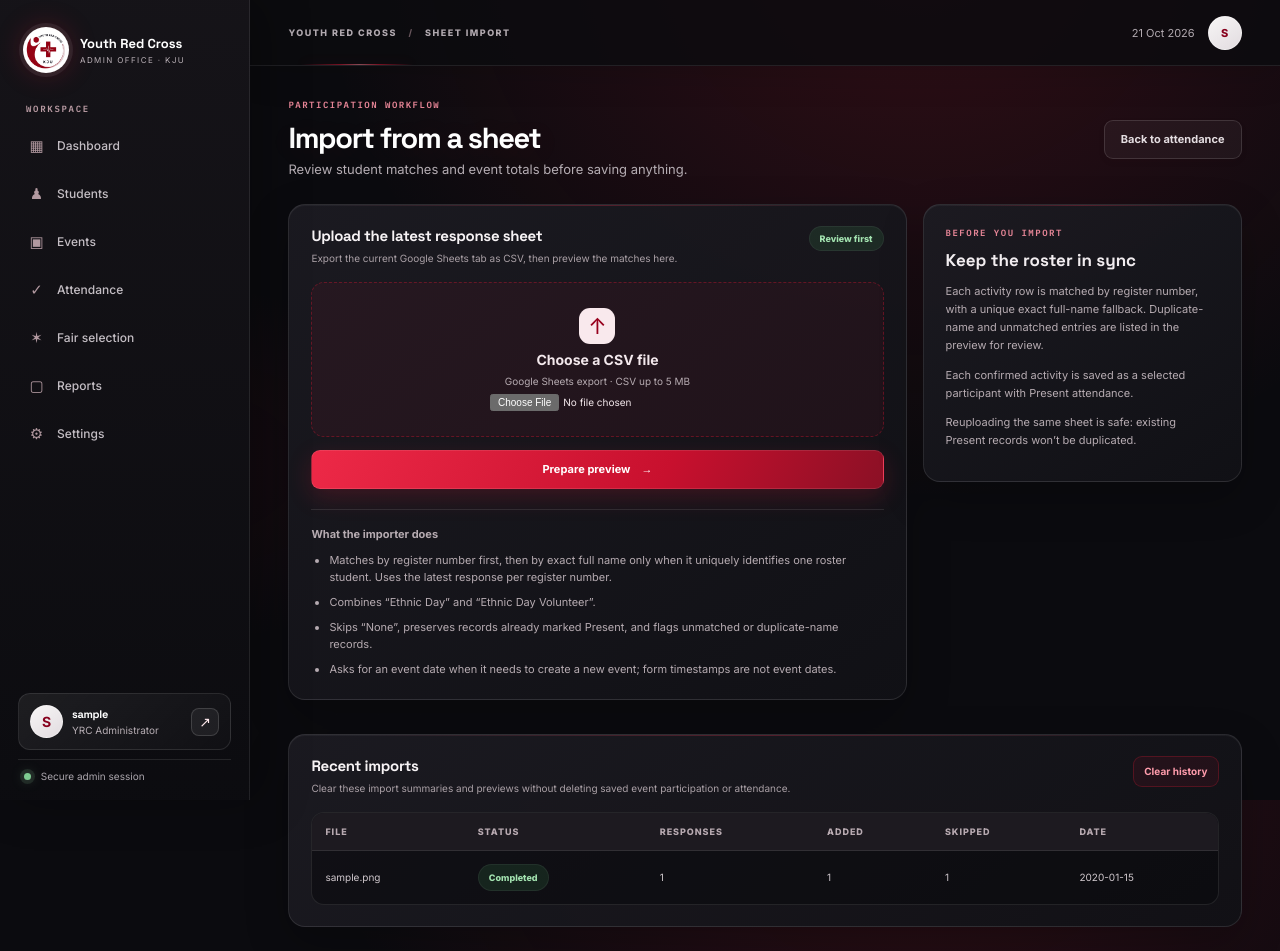
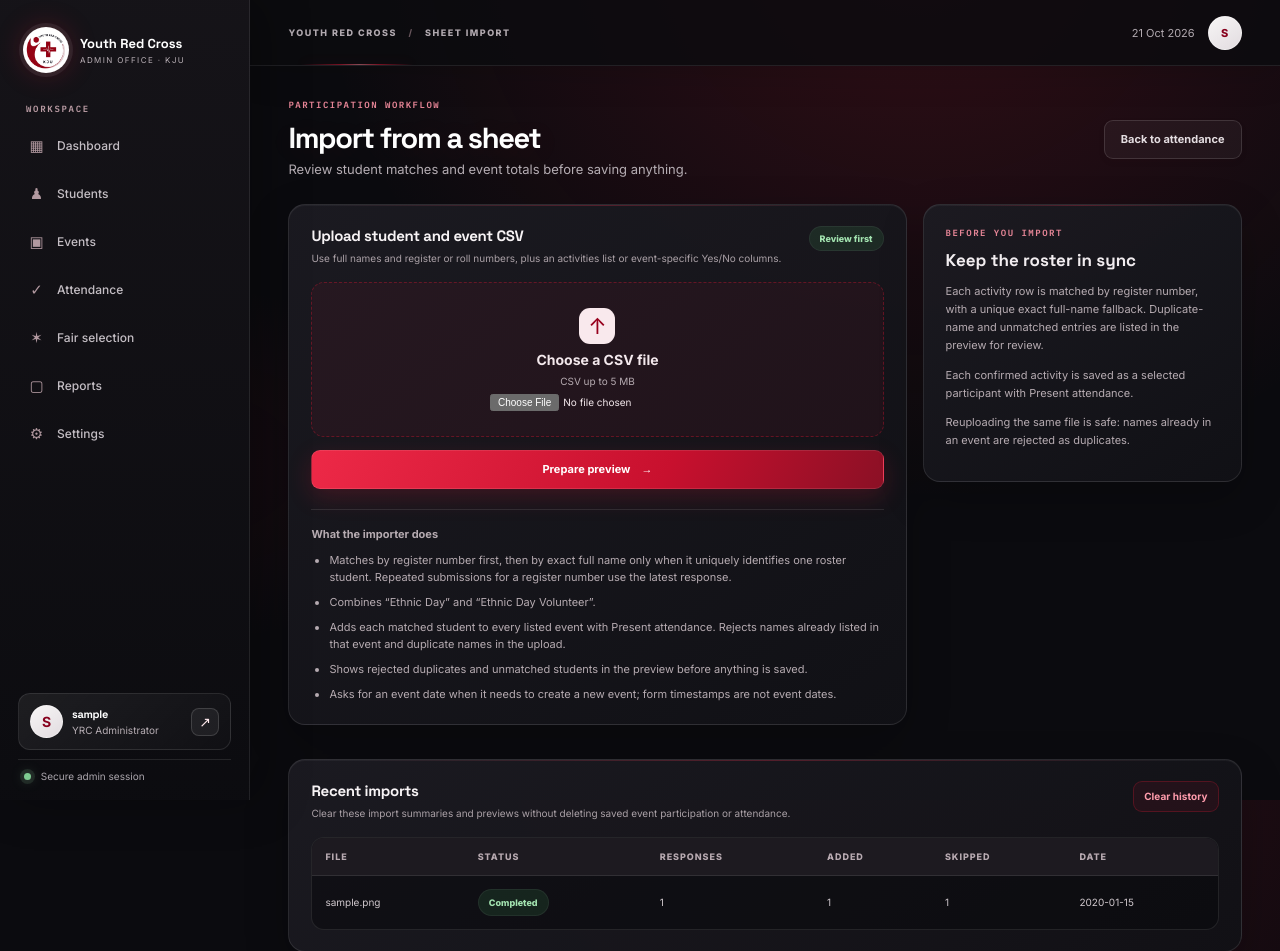
Before and after one commit to anujdm12/YRC, a Flask app: page /attendance/import in a window 1280 px wide. Shown: the top 951 px of the page. Run offline with Flask 3, Linux system fonts and the light colour scheme; the visitor is signed in with stand-in values (Sample User, id 1); tables that the repository leaves empty hold one stand-in row (values such as "Sample post"); some libraries are stand-ins or nearby versions.

Commit message:
Support CSV participation imports with duplicate rejection

```diff
--- a/app.py
+++ b/app.py
@@ -414,13 +414,16 @@ def participation_import_preview(batch_id):
     if not batch or batch['status']!='Preview': return None
     source_rows=conn.execute('SELECT * FROM participation_import_rows WHERE batch_id=? ORDER BY event_name,student_name',(batch_id,)).fetchall()
     active_events=conn.execute("SELECT * FROM events WHERE status<>'Cancelled' ORDER BY event_date,name").fetchall()
+    roster_names={row['id']:row['name'] for row in conn.execute('SELECT id,name FROM students').fetchall()}
     grouped={}
     for row in source_rows: grouped.setdefault(row['event_name'],[]).append(row)
     summaries=[]
     unmatched=[]
+    duplicates=[]
     importable_count=0
-    already_count=0
+    duplicate_count=0
     ambiguous_count=0
+    upload_names_by_event={}
     name_match_count=sum(1 for row in source_rows if row['student_id'] and row['match_method']=='name')
     for event_name,rows in sorted(grouped.items()):
         key=normalize_import_key(canonical_event_name(event_name))
@@ -428,26 +431,50 @@ def participation_import_preview(batch_id):
         matched_event=matches[0] if len(matches)==1 else None
         ambiguous=len(matches)>1
         if ambiguous: ambiguous_count+=1
-        present_students=set()
+        upload_event_key=matched_event['id'] if matched_event else key
+        upload_names=upload_names_by_event.setdefault(upload_event_key,{})
+        existing_students={}
+        existing_names={}
         if matched_event:
-            present_students={row[0] for row in conn.execute(
-                "SELECT student_id FROM attendance WHERE event_id=? AND status='Present'",
-                (matched_event['id'],)).fetchall()}
+            existing_rows=conn.execute('''SELECT DISTINCT s.id,s.name
+                FROM event_participants p JOIN students s ON s.id=p.student_id
+                WHERE p.event_id=?
+                UNION
+                SELECT DISTINCT s.id,s.name
+                FROM attendance a JOIN students s ON s.id=a.student_id
+                WHERE a.event_id=?''',(matched_event['id'],matched_event['id'])).fetchall()
+            existing_students={row['id']:row['name'] for row in existing_rows}
+            existing_names={normalize_student_name(row['name']):row['name'] for row in existing_rows
+                            if normalize_student_name(row['name'])}
         ready=[]
-        event_already=0
+        event_duplicates=0
         event_unmatched=0
         for row in rows:
             if not row['student_id']:
                 event_unmatched+=1; unmatched.append(row); continue
-            if matched_event and row['student_id'] in present_students:
-                event_already+=1; already_count+=1; continue
+            name_key=normalize_student_name(roster_names.get(row['student_id'],row['student_name']))
+            reason=''
+            if matched_event and row['student_id'] in existing_students:
+                reason=f"{existing_students[row['student_id']]} is already in this event."
+            elif matched_event and name_key in existing_names:
+                reason=f"The name already appears in this event as {existing_names[name_key]}."
+            elif name_key and name_key in upload_names:
+                reason=f"The same name appears more than once for this event in the CSV (first roll number: {upload_names[name_key]})."
+            if reason:
+                event_duplicates+=1
+                duplicates.append({**dict(row),'duplicate_reason':reason})
+                continue
+            if name_key:
+                upload_names[name_key]=row['register_no'] or row['student_id']
             ready.append(row)
         importable_count+=len(ready)
         summaries.append({'name':event_name,'rows':len(rows),'matched':len(rows)-event_unmatched,'unmatched':event_unmatched,
-                          'already':event_already,'to_import':len(ready),'event':matched_event,
+                          'already':event_duplicates,'to_import':len(ready),'event':matched_event,
                           'ambiguous':ambiguous,'date_field':'event_date_'+str(len(summaries))})
+        duplicate_count+=event_duplicates
     return {'batch':batch,'events':summaries,'unmatched':unmatched,'unmatched_count':len(unmatched),
-            'importable_count':importable_count,'already_count':already_count,'ambiguous_count':ambiguous_count,
+            'duplicates':duplicates,'duplicate_count':duplicate_count,
+            'importable_count':importable_count,'already_count':duplicate_count,'ambiguous_count':ambiguous_count,
             'name_match_count':name_match_count}
 
 @app.route('/attendance/import',methods=['GET','POST'])
@@ -475,19 +502,35 @@ def participation_import():
     headers=reader.fieldnames or []
     normalized={re.sub(r'[^a-z0-9]+',' ',h.casefold()).strip():h for h in headers}
     name_col=next((h for key,h in normalized.items() if 'full name' in key or 'student name' in key or key in ('name','your name')),None)
-    register_col=next((h for key,h in normalized.items() if (('register' in key or 'registration' in key) and ('number' in key or 'no' in key)) or key in ('usn','usn no')),None)
+    register_col=next((h for key,h in normalized.items() if ((('register' in key or 'registration' in key or 'roll' in key) and ('number' in key or 'no' in key)) or key in ('usn','usn no'))),None)
     activity_col=next((h for key,h in normalized.items() if 'participated in so far' in key or
                        ('yrc' in key and ('activity' in key or 'event' in key)) or
                        ('activities' in key and ('participat' in key or 'attend' in key))),None)
+    event_yes_cols=[]
+    for header in headers:
+        cleaned=re.sub(r'^\s*\d+\s*[.)-]?\s*','',header).strip()
+        match=re.match(r'(?:did you\s+)?participat(?:e|ed)\s+in\s+(.+?)[?!.]*\s*$',cleaned,re.I)
+        if match and header!=activity_col:
+            event_label=canonical_event_name(match.group(1).strip())
+            if event_label and normalize_import_key(event_label) not in ('so far','any events','any activities'):
+                event_yes_cols.append((header,event_label))
     timestamp_col=next((h for key,h in normalized.items() if key=='timestamp'),None)
     other_col=next((h for key,h in normalized.items() if key=='column 1'),None)
-    if not name_col or not register_col or not activity_col:
+    if not name_col or not register_col or (not activity_col and not event_yes_cols):
         if 'event name' in normalized and 'attendee count' in normalized:
             flash('This CSV contains event totals, not individual student responses. It has no student names or register numbers, so attendance cannot be assigned. Export the original Google Forms responses tab as CSV and upload that file. No data was imported.','error')
             return redirect(url_for('participation_import'))
         found=', '.join(headers[:8]) or 'no headers found'
-        flash(f'Could not identify Full Name, Register Number, and the YRC activities question columns. Headers found: {found}. Upload the Google Forms response CSV, not the student roster CSV. No data was imported.','error')
+        flash(f'Could not identify Full Name, Register Number, and an activity column or event participation column. Headers found: {found}. No data was imported.','error')
         return redirect(url_for('participation_import'))
+    def choices_from_row(row):
+        choices=parse_event_choices(row.get(activity_col,'')) if activity_col else []
+        if other_col:
+            choices.extend(choice for choice in parse_event_choices(row.get(other_col,'')) if choice not in choices)
+        for header,event_label in event_yes_cols:
+            if normalize_import_key(row.get(header,'')) in ('yes','y','true','1','participated','present') and event_label not in choices:
+                choices.append(event_label)
+        return choices
     responses=[]
     missing_register_rows=[]
     response_count=0
@@ -497,13 +540,11 @@ def participation_import():
         register_no=' '.join(str(row.get(register_col) or '').split())
         name=' '.join(str(row.get(name_col) or '').split())
         if not register_no:
-            choices=parse_event_choices(row.get(activity_col,''))
-            if other_col: choices.extend(choice for choice in parse_event_choices(row.get(other_col,'')) if choice not in choices)
+            choices=choices_from_row(row)
             missing_register_rows.append({'row_number':row_number,'name':name,'choices':choices})
             continue
         key=normalize_register_no(register_no)
-        choices=parse_event_choices(row.get(activity_col,''))
-        if other_col: choices.extend(choice for choice in parse_event_choices(row.get(other_col,'')) if choice not in choices)
+        choices=choices_from_row(row)
         responses.append({'row_number':row_number,'register_no':register_no,'register_key':key,'name':name,
                           'choices':choices,'timestamp':str(row.get(timestamp_col) or '') if timestamp_col else ''})
     if not responses and not any(item['choices'] for item in missing_register_rows):
@@ -618,17 +659,30 @@ def participation_import_confirm(batch_id):
                 event_ids[event['name']]=cur.lastrowid
         skipped=0
         current_roster_by_reg={}; current_roster_by_name={}
+        current_roster_name_by_id={}
         for student_row in conn.execute('SELECT id,register_no,name FROM students').fetchall():
             current_roster_by_reg.setdefault(normalize_register_no(student_row['register_no']),[]).append(student_row['id'])
             current_roster_by_name.setdefault(normalize_student_name(student_row['name']),[]).append(student_row['id'])
+            current_roster_name_by_id[student_row['id']]=student_row['name']
         event_id_values=list(set(event_ids.values()))
-        present_pairs=set()
+        existing_students_by_event={}
+        existing_names_by_event={}
         if event_id_values:
             placeholders=','.join('?' for _ in event_id_values)
-            present_pairs={(item['event_id'],item['student_id']) for item in conn.execute(
-                f"SELECT event_id,student_id FROM attendance WHERE status='Present' AND event_id IN ({placeholders})",
-                event_id_values).fetchall()}
-        participants_to_add=[]; attendance_to_add=[]; queued_pairs=set()
+            existing_rows=conn.execute(f'''SELECT DISTINCT p.event_id,s.id,s.name
+                FROM event_participants p JOIN students s ON s.id=p.student_id
+                WHERE p.event_id IN ({placeholders})
+                UNION
+                SELECT DISTINCT a.event_id,s.id,s.name
+                FROM attendance a JOIN students s ON s.id=a.student_id
+                WHERE a.event_id IN ({placeholders})''',event_id_values+event_id_values).fetchall()
+            for item in existing_rows:
+                existing_students_by_event.setdefault(item['event_id'],set()).add(item['id'])
+                name_key=normalize_student_name(item['name'])
+                if name_key:
+                    existing_names_by_event.setdefault(item['event_id'],set()).add(name_key)
+        participants_to_add=[]; attendance_to_add=[]; queued_pairs=set(); queued_names=set()
+        duplicate_skipped=0
         for row in rows:
             event_id=event_ids.get(row['event_name'])
             if not event_id:
@@ -637,9 +691,16 @@ def participation_import_confirm(batch_id):
             if not student_id:
                 skipped+=1; continue
             pair=(event_id,student_id)
-            if pair in present_pairs or pair in queued_pairs:
+            name_key=normalize_student_name(current_roster_name_by_id.get(student_id,row['student_name']))
+            event_name_key=(event_id,name_key)
+            if (student_id in existing_students_by_event.get(event_id,set()) or
+                    (name_key and name_key in existing_names_by_event.get(event_id,set())) or
+                    pair in queued_pairs or (name_key and event_name_key in queued_names)):
+                duplicate_skipped+=1
                 skipped+=1; continue
             queued_pairs.add(pair)
+            if name_key:
+                queued_names.add(event_name_key)
             participants_to_add.append((event_id,student_id,session['admin_id'],'Selected'))
             attendance_to_add.append((event_id,student_id,'Present',session['admin_id']))
         if participants_to_add:
@@ -650,12 +711,13 @@ def participation_import_confirm(batch_id):
         conn.execute('UPDATE participation_import_batches SET status="Completed",imported_count=?,skipped_count=?,completed_at=CURRENT_TIMESTAMP WHERE id=?',
                      (imported,skipped,batch_id))
         conn.execute('DELETE FROM participation_import_rows WHERE batch_id=?',(batch_id,))
-        audit('Participation sheet imported','participation_import',0,'',f'{imported} records; batch {batch_id}')
+        audit('Participation sheet imported','participation_import',0,'',
+              f'{imported} records; {duplicate_skipped} duplicate name(s) rejected; batch {batch_id}')
         conn.commit()
     except DB_IMPORT_ERROR:
         conn.rollback(); flash('The import could not be completed. No partial records were saved. Review the preview and try again.','error')
         return redirect(url_for('participation_import_review',batch_id=batch_id))
-    flash(f'Import complete: {imported} participation record(s) added or updated; {skipped} skipped. The next import will not duplicate these attended records.','success')
+    flash(f'Import complete: {imported} participation record(s) added; {duplicate_skipped} duplicate name(s) rejected; {skipped-duplicate_skipped} unmatched record(s) skipped.','success')
     return redirect(url_for('attendance_page'))
 
 @app.get('/selection')
--- a/templates/participation_import.html
+++ b/templates/participation_import.html
@@ -9,20 +9,21 @@
   <article class="stat-card"><div class="stat-top"><span>Responses</span><span class="stat-icon blue">01</span></div><strong>{{ preview.batch.response_count }}</strong><small>response rows in this file</small></article>
   <article class="stat-card"><div class="stat-top"><span>Unique respondents</span><span class="stat-icon red">02</span></div><strong>{{ preview.batch.unique_respondents }}</strong><small>{% if preview.batch.repeated_respondents %}{{ preview.batch.repeated_respondents }} repeat submission(s); latest response used{% else %}no repeated register numbers{% endif %}</small></article>
   <article class="stat-card"><div class="stat-top"><span>Records to add</span><span class="stat-icon green">03</span></div><strong>{{ preview.importable_count }}</strong><small>matched student and event pairs</small></article>
-  <article class="stat-card"><div class="stat-top"><span>Already recorded</span><span class="stat-icon amber">04</span></div><strong>{{ preview.already_count }}</strong><small>present records will be left unchanged</small></article>
+  <article class="stat-card"><div class="stat-top"><span>Duplicate names rejected</span><span class="stat-icon amber">04</span></div><strong>{{ preview.duplicate_count }}</strong><small>already in an event or repeated in this CSV</small></article>
 </div>
 <section class="panel import-review-panel">
   <div class="panel-head"><div><h2>Event review</h2><p>Ethnic Day and Ethnic Day Volunteer are combined. A response timestamp is never used as an event date.</p>{% if preview.name_match_count %}<p>{{ preview.name_match_count }} activity record(s) matched by unique full name because the register number did not match.</p>{% endif %}</div><span class="count-pill">{{ preview.events|length }} activities</span></div>
   {% if preview.batch.missing_register_count %}<div class="import-warning"><b>{{ preview.batch.missing_register_count }} response row(s) have no register number.</b><p>The importer tries a unique exact full-name match for these responses; unresolved or duplicate names appear below for review.</p></div>{% endif %}
   <form method="post" action="{{ url_for('participation_import_confirm',batch_id=preview.batch.id) }}">
     <input type="hidden" name="_csrf_token" value="{{ csrf_token }}">
-    <div class="table-scroll"><table><thead><tr><th>ACTIVITY</th><th>RESPONSES</th><th>MATCHED</th><th>ALREADY PRESENT</th><th>TO ADD</th><th>EVENT DATE</th></tr></thead><tbody>
+    <div class="table-scroll"><table><thead><tr><th>ACTIVITY</th><th>RESPONSES</th><th>MATCHED</th><th>REJECTED DUPLICATES</th><th>TO ADD</th><th>EVENT DATE</th></tr></thead><tbody>
     {% for e in preview.events %}<tr>
       <td class="table-title">{{ e.name }}{% if e.ambiguous %}<div class="cell-sub">Multiple matching events found</div>{% elif e.event %}<div class="cell-sub">Using existing event · {{ e.event.name }}</div>{% else %}<div class="cell-sub">New completed event</div>{% endif %}</td>
       <td>{{ e.rows }}</td><td>{{ e.matched }}</td><td>{{ e.already }}</td><td><b>{{ e.to_import }}</b>{% if e.unmatched %}<div class="cell-sub">{{ e.unmatched }} unmatched</div>{% endif %}</td>
       <td>{% if e.event %}<span>{{ e.event.event_date }}</span>{% elif e.to_import %}<input type="date" name="{{ e.date_field }}" required aria-label="Date for {{ e.name }}">{% else %}<span class="cell-sub">No event needed</span>{% endif %}</td>
     </tr>{% endfor %}
     </tbody></table></div>
+    {% if preview.duplicates %}<div class="import-warning"><b>{{ preview.duplicate_count }} duplicate activity row(s) will be rejected.</b><p>A student already listed in an event, or a repeated name in this upload, is excluded. Other unique matched rows can still be imported.</p></div><details class="import-unmatched"><summary>Review rejected duplicate names</summary><div class="table-scroll"><table><thead><tr><th>REGISTER NUMBER</th><th>NAME</th><th>ACTIVITY</th><th>REASON</th></tr></thead><tbody>{% for row in preview.duplicates[:50] %}<tr><td>{{ row.register_no or 'Missing' }}</td><td>{{ row.student_name or 'Not provided' }}</td><td>{{ row.event_name }}</td><td>{{ row.duplicate_reason }}</td></tr>{% endfor %}</tbody></table></div>{% if preview.duplicate_count>50 %}<p class="cell-sub">Showing first 50 rejected duplicates.</p>{% endif %}</details>{% endif %}
     {% if preview.unmatched_count %}<div class="import-warning"><b>{{ preview.unmatched_count }} activity record(s) could not be matched to the student roster.</b><p>They will be skipped if you continue. Check the register numbers or add those students to the roster, then upload again.</p><label class="check-row"><input type="checkbox" name="skip_unmatched" value="1"> I understand these unmatched records will be skipped.</label></div>{% endif %}
     {% if preview.ambiguous_count %}<div class="import-warning"><b>Resolve duplicate event names before importing.</b><p>More than one active event matches at least one activity. Rename or cancel the duplicate event, then upload the sheet again.</p></div>{% endif %}
     {% if preview.unmatched %}<details class="import-unmatched"><summary>Review unmatched student rows</summary><div class="table-scroll"><table><thead><tr><th>REGISTER NUMBER</th><th>NAME IN SHEET</th><th>ACTIVITY</th><th>REASON</th></tr></thead><tbody>{% for row in preview.unmatched[:50] %}<tr><td>{{ row.register_no or 'Missing' }}</td><td>{{ row.student_name or 'Not provided' }}</td><td>{{ row.event_name }}</td><td>{{ row.error }}</td></tr>{% endfor %}</tbody></table></div>{% if preview.unmatched_count>50 %}<p class="cell-sub">Showing first 50 unmatched activity records.</p>{% endif %}</details>{% endif %}
@@ -31,11 +32,11 @@
 </section>
 {% else %}
 <div class="import-layout">
-  <section class="panel import-upload-panel"><div class="panel-head"><div><h2>Upload the latest response sheet</h2><p>Export the current Google Sheets tab as CSV, then preview the matches here.</p></div><span class="badge active">Review first</span></div>
-    <form method="post" enctype="multipart/form-data" class="import-upload-form"><input type="hidden" name="_csrf_token" value="{{ csrf_token }}"><label class="upload-drop"><span class="upload-icon">↑</span><b>Choose a CSV file</b><small>Google Sheets export · CSV up to 5 MB</small><input type="file" name="file" accept=".csv,text/csv" required></label><button class="btn primary" type="submit">Prepare preview <span>→</span></button></form>
-    <div class="import-guidance"><b>What the importer does</b><ul><li>Matches by register number first, then by exact full name only when it uniquely identifies one roster student. Uses the latest response per register number.</li><li>Combines “Ethnic Day” and “Ethnic Day Volunteer”.</li><li>Skips “None”, preserves records already marked Present, and flags unmatched or duplicate-name records.</li><li>Asks for an event date when it needs to create a new event; form timestamps are not event dates.</li></ul></div>
+  <section class="panel import-upload-panel"><div class="panel-head"><div><h2>Upload student and event CSV</h2><p>Use full names and register or roll numbers, plus an activities list or event-specific Yes/No columns.</p></div><span class="badge active">Review first</span></div>
+    <form method="post" enctype="multipart/form-data" class="import-upload-form"><input type="hidden" name="_csrf_token" value="{{ csrf_token }}"><label class="upload-drop"><span class="upload-icon">↑</span><b>Choose a CSV file</b><small>CSV up to 5 MB</small><input type="file" name="file" accept=".csv,text/csv" required></label><button class="btn primary" type="submit">Prepare preview <span>→</span></button></form>
+    <div class="import-guidance"><b>What the importer does</b><ul><li>Matches by register number first, then by exact full name only when it uniquely identifies one roster student. Repeated submissions for a register number use the latest response.</li><li>Combines “Ethnic Day” and “Ethnic Day Volunteer”.</li><li>Adds each matched student to every listed event with Present attendance. Rejects names already listed in that event and duplicate names in the upload.</li><li>Shows rejected duplicates and unmatched students in the preview before anything is saved.</li><li>Asks for an event date when it needs to create a new event; form timestamps are not event dates.</li></ul></div>
   </section>
-  <aside class="panel import-side-note"><div class="eyebrow">BEFORE YOU IMPORT</div><h2>Keep the roster in sync</h2><p>Each activity row is matched by register number, with a unique exact full-name fallback. Duplicate-name and unmatched entries are listed in the preview for review.</p><p>Each confirmed activity is saved as a selected participant with Present attendance.</p><p>Reuploading the same sheet is safe: existing Present records won’t be duplicated.</p></aside>
+  <aside class="panel import-side-note"><div class="eyebrow">BEFORE YOU IMPORT</div><h2>Keep the roster in sync</h2><p>Each activity row is matched by register number, with a unique exact full-name fallback. Duplicate-name and unmatched entries are listed in the preview for review.</p><p>Each confirmed activity is saved as a selected participant with Present attendance.</p><p>Reuploading the same file is safe: names already in an event are rejected as duplicates.</p></aside>
 </div>
 {% if recent %}<section class="panel import-history"><div class="panel-head"><div><h2>Recent imports</h2><p>Clear these import summaries and previews without deleting saved event participation or attendance.</p></div><form method="post" action="{{ url_for('participation_import_history_clear') }}"><input type="hidden" name="_csrf_token" value="{{ csrf_token }}"><button class="btn danger small" type="submit" data-confirm="Clear all import summaries and staged previews? Saved participants and attendance will remain.">Clear history</button></form></div><div class="table-scroll"><table><thead><tr><th>FILE</th><th>STATUS</th><th>RESPONSES</th><th>ADDED</th><th>SKIPPED</th><th>DATE</th></tr></thead><tbody>{% for b in recent %}<tr><td>{{ b.filename }}</td><td><span class="badge {{ 'present' if b.status=='Completed' else 'pending' }}">{{ b.status }}</span></td><td>{{ b.response_count }}</td><td>{{ b.imported_count }}</td><td>{{ b.skipped_count }}</td><td>{{ b.completed_at or b.created_at }}</td></tr>{% endfor %}</tbody></table></div></section>{% endif %}
 {% endif %}
```
